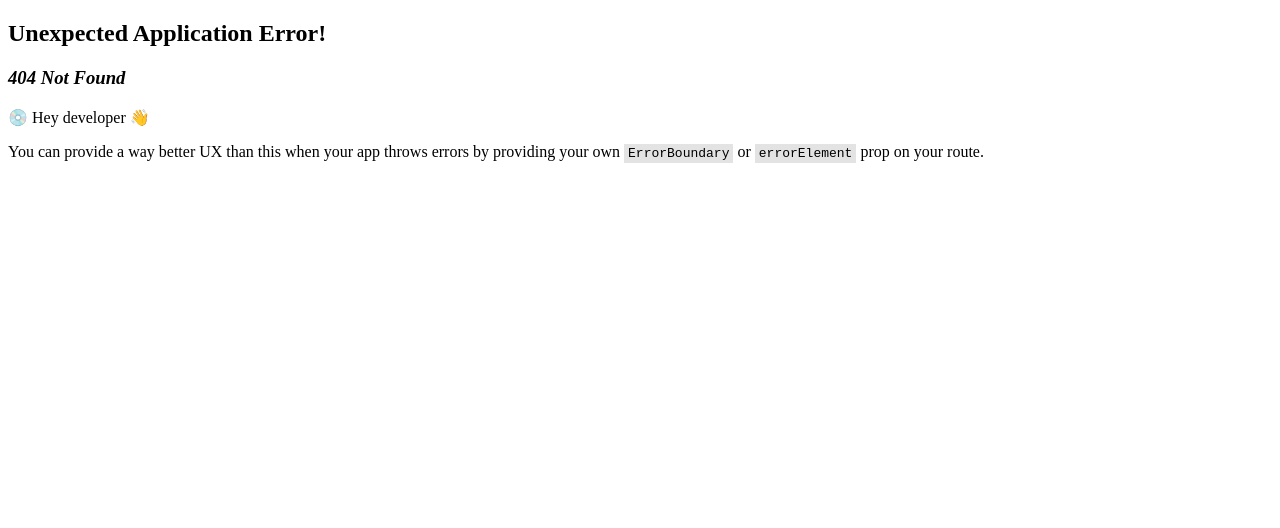
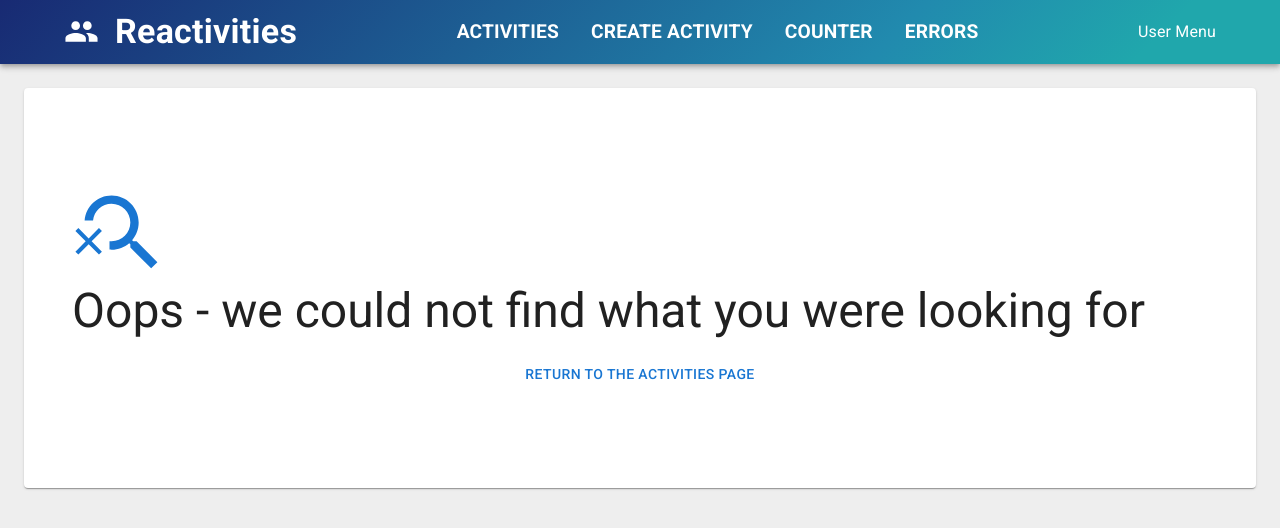
Before and after one commit to SGDaniels08/Reactivities_CodeAlong, a React (Vite) app in the folder client/: page /not-found in a window 1280 px wide. Before the commit this address had no page. Shown: the top 528 px of the page. Built offline with nearby package versions, Linux system fonts and the light colour scheme.

Commit message:
End lesson 104, change Not Found error from toast to error page

```diff
--- a/client/src/app/router/Routes.tsx
+++ b/client/src/app/router/Routes.tsx
@@ -6,6 +6,7 @@ import ActivityForm from "../../features/activities/form/ActivityForm";
 import ActivityDetailPage from "../../features/activities/details/ActivityDetailPage";
 import Counter from "../../features/counter/Counter";
 import TestErrors from "../../features/errors/TestErrors";
+import NotFound from "../../features/errors/NotFound";
 
 // Routes are provided as an array, and each route will be a Route object
 export const router = createBrowserRouter([
@@ -19,7 +20,8 @@ export const router = createBrowserRouter([
             { path: 'createActivity', element: <ActivityForm key='create' />},      // By giving a "key" to a component, React will be able to distinguish
             { path: 'manage/:id', element: <ActivityForm />},                       // between different instances of same component. Here, it will ensure that
             { path: 'counter', element: <Counter /> },                              // the <ActivityForm> for "Create Activity" will always be seen as different from
-            { path: 'errors', element: <TestErrors />}                              // <ActivityForm> for "Edit Activity", ensure "Create" form is blank
+            { path: 'errors', element: <TestErrors />},                             // <ActivityForm> for "Edit Activity", ensure "Create" form is blank
+            { path: 'not-found', element: <NotFound />}
         ]
     }
 ])
--- /dev/null
+++ b/client/src/features/errors/NotFound.tsx
@@ -0,0 +1,24 @@
+import { SearchOff } from "@mui/icons-material";
+import { Button, Paper, Typography } from "@mui/material";
+import { Link } from "react-router";
+
+export default function NotFound() {
+  return (
+    <Paper
+        sx={{
+            height: 400,
+            display: 'flex',
+            flexDirection: 'column',
+            justifyContent: 'center',
+            alignContent: 'center',
+            p: 6
+        }}
+    >
+        <SearchOff sx={{fontSize: 100}} color="primary" />
+        <Typography gutterBottom variant="h3">
+            Oops - we could not find what you were looking for
+        </Typography>
+        <Button fullWidth component={Link} to='/activities' >Return to the Activities page</Button>
+    </Paper>
+  )
+}
--- a/client/src/lib/api/agent.ts
+++ b/client/src/lib/api/agent.ts
@@ -10,6 +10,7 @@
 import axios from "axios";
 import { store } from "../stores/store";
 import { toast } from "react-toastify";
+import { router } from "../../app/router/Routes";
 
 const sleep = (delay: number) => {
     return new Promise(resolve => {
@@ -66,7 +67,8 @@ agent.interceptors.response.use(
                 toast.error('Unauthorized');
                 break;
             case 404:
-                toast.error('Not found');
+                //toast.error('Not found');
+                router.navigate('/not-found');
                 break;
             case 500:
                 toast.error('Server error');
```
